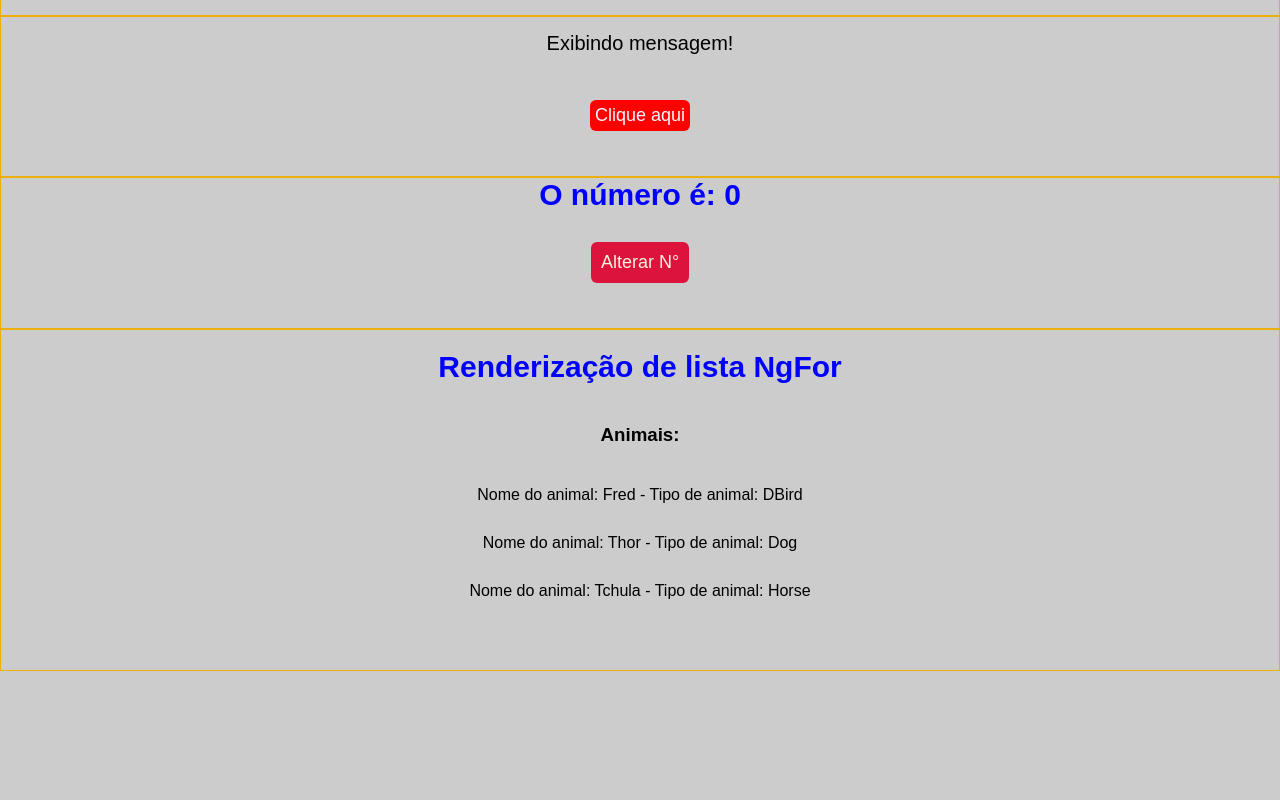
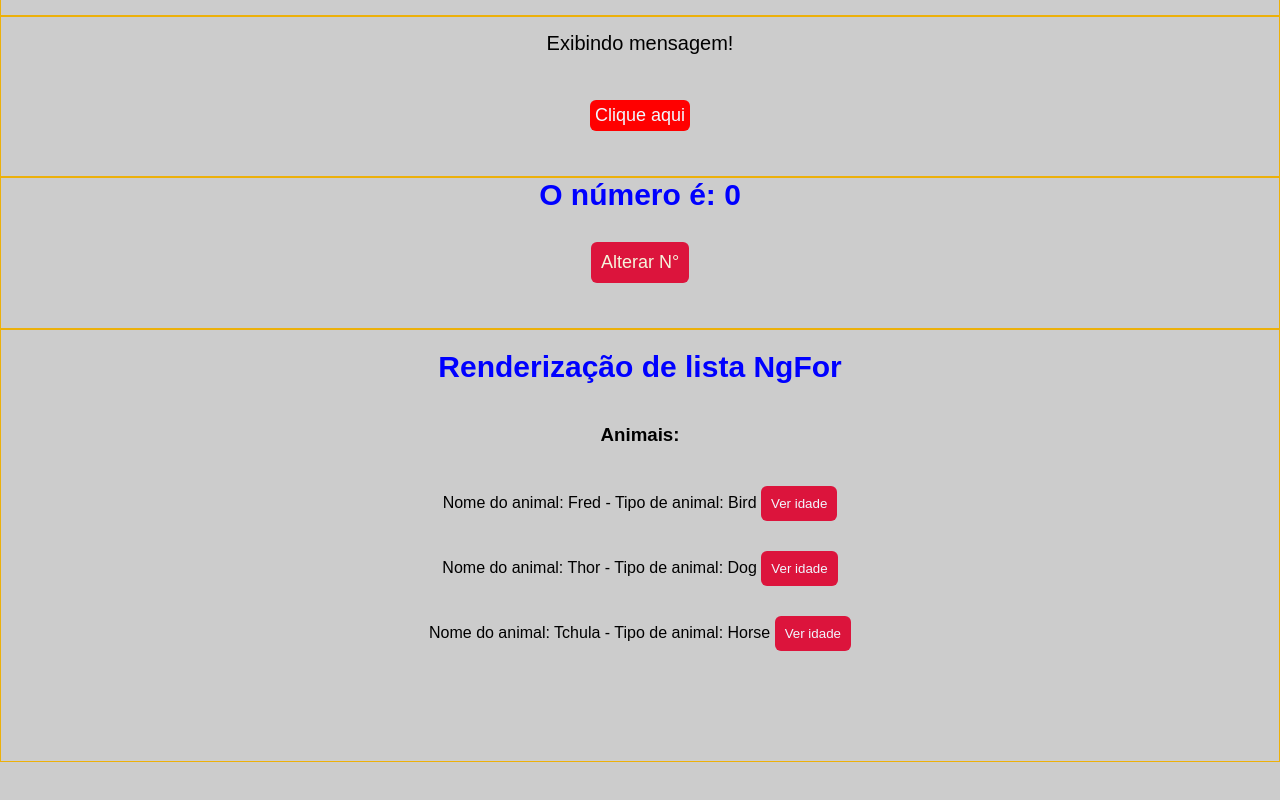
Before and after one commit to JonasWillian97/curso-angular, an Angular app: page / in a window 1280 px wide. Shown: the part 1189-1989 px from the top of the page. Before the commit the page ends 1920 px from the top, so only its background shows below. Built offline with nearby package versions, Linux system fonts and the light colour scheme.

Commit message:
Trabalhando com interfaces

```diff
--- a/src/app/components/list-render/list-render.component.css
+++ b/src/app/components/list-render/list-render.component.css
@@ -14,3 +14,12 @@ ul{
     text-align: center;
     padding: 10px;
 }
+
+button{
+    background-color: crimson;
+    color: aliceblue;
+    padding: 10px;
+    border: none;
+    border-radius: 6px;
+    cursor: pointer;
+}
--- a/src/app/components/list-render/list-render.component.html
+++ b/src/app/components/list-render/list-render.component.html
@@ -2,6 +2,9 @@
     <h2>Renderização de lista NgFor</h2>
     <h3>Animais: </h3>
     <ul>
-        <li *ngFor="let animal of animals">Nome do animal: {{animal.name}} - Tipo de animal: {{animal.type}}</li>
+        <li *ngFor="let animal of animals">Nome do animal: {{animal.name}} - Tipo de animal: {{animal.type}}
+            <button (click)="showAge(animal)">Ver idade</button>
+        </li>
     </ul>
+    <h3>{{animalDetails}}</h3>
 </div>
--- a/src/app/components/list-render/list-render.component.ts
+++ b/src/app/components/list-render/list-render.component.ts
@@ -1,4 +1,5 @@
 import { Component } from '@angular/core';
+import {Animal} from 'src/app/model/Animal';
 
 @Component({
   selector: 'app-list-render',
@@ -7,10 +8,16 @@ import { Component } from '@angular/core';
 })
 export class ListRenderComponent {
 
-  animals = [
-    { name: "Fred", type: "DBird"},
-    { name: "Thor", type: "Dog"},
-    {name: "Tchula", type: "Horse"}
+  animalDetails = "";
+
+  animals: Animal[] = [
+    { name: "Fred", type: "Bird", age: 8 },
+    { name: "Thor", type: "Dog", age: 2},
+    {name: "Tchula", type: "Horse", age: 4}
   ]
 
+  showAge(animal: Animal):void{
+    this.animalDetails =  `O animal ${animal.name} tem ${animal.age}`;
+  }
+
 }
--- /dev/null
+++ b/src/app/model/Animal.ts
@@ -0,0 +1,5 @@
+export interface Animal {
+    name: string;
+    type: string;
+    age: number;
+}
```
